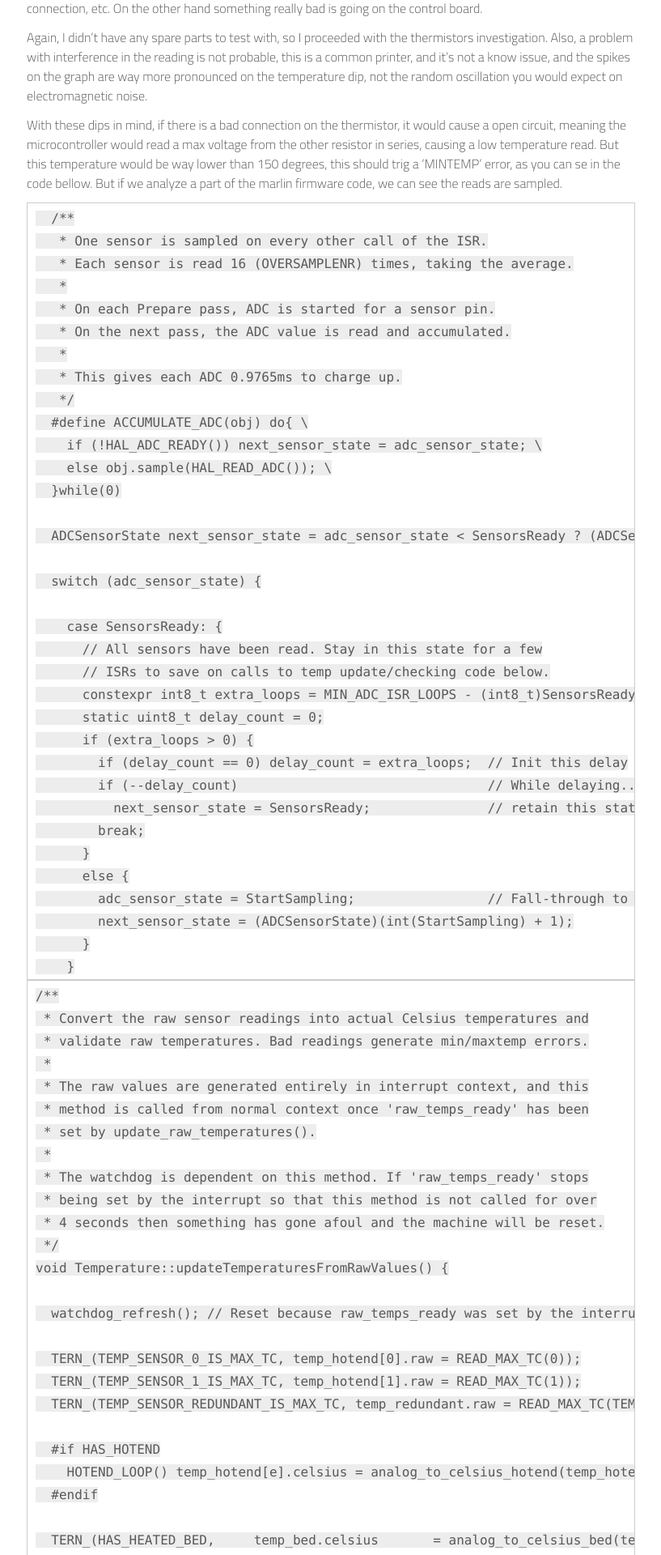
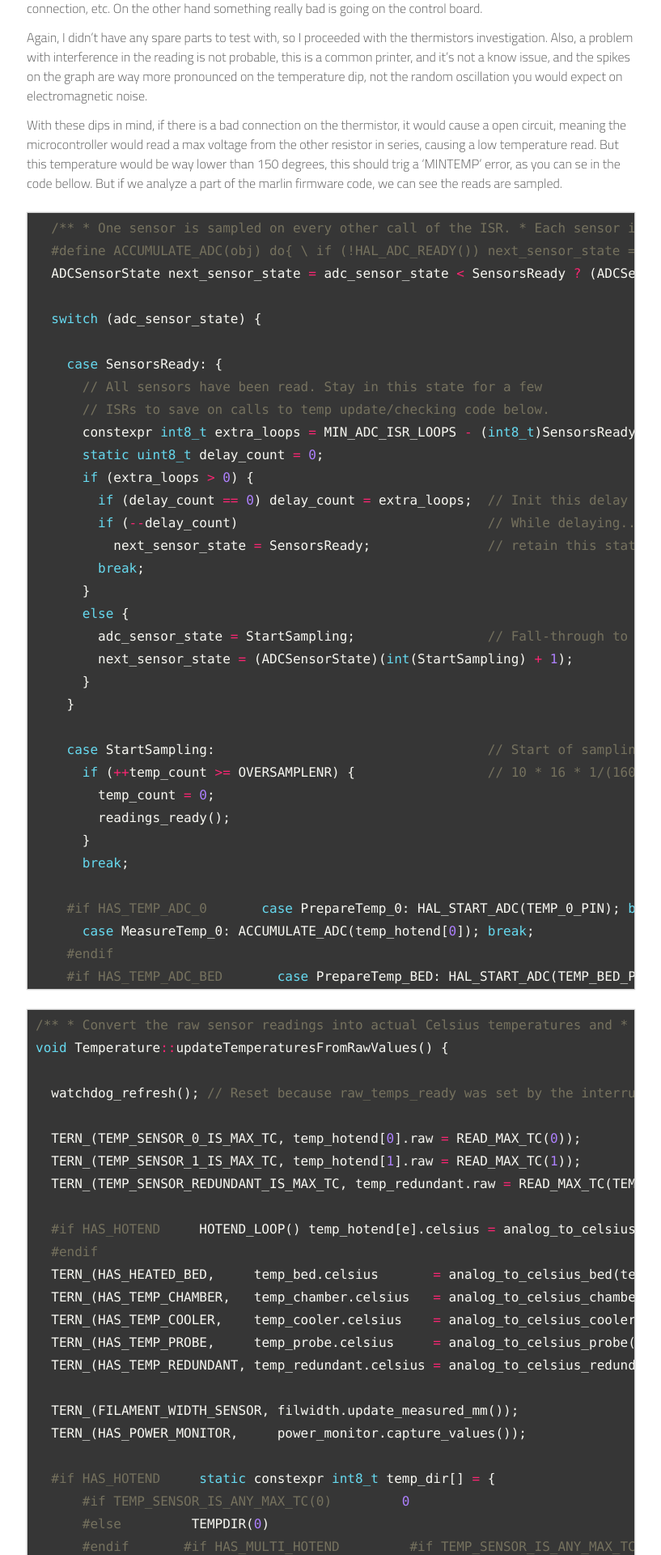
Before and after one commit to danielbibit/danielbibit.github.io, a Jekyll site: the page built from _posts/2021-10-13-ender3-therma-runaway-debug.md, in a window 1280 px wide. Shown: the part 3648-5568 px from the top of the page at 81% size, without its empty margins (231-1048 px from the left). Built offline with Jekyll 4.4.1, drawn with Linux system fonts in a browser that asks for light colours; some web fonts are replaced; some of the changed text lies outside the part shown.

Commit message:
Fix code highlight

````diff
--- a/_posts/2021-10-13-ender3-therma-runaway-debug.md
+++ b/_posts/2021-10-13-ender3-therma-runaway-debug.md
@@ -94,7 +94,7 @@
 causing a low temperature read. But this temperature would be way lower than 150 degrees, this
 should trig a 'MINTEMP' error, as you can se in the code bellow. But if we analyze a part of the
 marlin firmware code, we can see the reads are sampled.
-```C
+```c
   /**
    * One sensor is sampled on every other call of the ISR.
    * Each sensor is read 16 (OVERSAMPLENR) times, taking the average.
@@ -149,7 +149,7 @@
 ```
 
 
-```C
+```c
 /**
  * Convert the raw sensor readings into actual Celsius temperatures and
  * validate raw temperatures. Bad readings generate min/maxtemp errors.
--- a/assets/scss/_syntax-highlighting.scss
+++ b/assets/scss/_syntax-highlighting.scss
@@ -7,7 +7,7 @@
   box-shadow: 0px 0px 2px rgba($black-color, .1);
 
   .highlighter-rouge &, &, .hll, pre, code {
-    background-color: lighten($light-gray-color, 15%) !important;
+    background-color: lighten($dark-gray-color, 1%) !important;
   }
 
   pre {
@@ -34,63 +34,70 @@
     }
   }
 
-  .c     { color: #998; font-style: italic } // Comment
-  .err   { color: #a61717; background-color: #e3d2d2 } // Error
-  .k     { font-weight: bold } // Keyword
-  .o     { font-weight: bold } // Operator
-  .cm    { color: #998; font-style: italic } // Comment.Multiline
-  .cp    { color: #999; font-weight: bold } // Comment.Preproc
-  .c1    { color: #998; font-style: italic } // Comment.Single
-  .cs    { color: #999; font-weight: bold; font-style: italic } // Comment.Special
-  .gd    { color: #000; background-color: #fdd } // Generic.Deleted
-  .gd .x { color: #000; background-color: #faa } // Generic.Deleted.Specific
-  .ge    { font-style: italic } // Generic.Emph
-  .gr    { color: #a00 } // Generic.Error
-  .gh    { color: #999 } // Generic.Heading
-  .gi    { color: #000; background-color: #dfd } // Generic.Inserted
-  .gi .x { color: #000; background-color: #afa } // Generic.Inserted.Specific
-  .go    { color: #888 } // Generic.Output
-  .gp    { color: #555 } // Generic.Prompt
-  .gs    { font-weight: bold } // Generic.Strong
-  .gu    { color: #aaa } // Generic.Subheading
-  .gt    { color: #a00 } // Generic.Traceback
-  .kc    { font-weight: bold } // Keyword.Constant
-  .kd    { font-weight: bold } // Keyword.Declaration
-  .kp    { font-weight: bold } // Keyword.Pseudo
-  .kr    { font-weight: bold } // Keyword.Reserved
-  .kt    { color: #458; font-weight: bold } // Keyword.Type
-  .m     { color: #099 } // Literal.Number
-  .s     { color: #d14 } // Literal.String
-  .na    { color: #008080 } // Name.Attribute
-  .nb    { color: #0086B3 } // Name.Builtin
-  .nc    { color: #458; font-weight: bold } // Name.Class
-  .no    { color: #008080 } // Name.Constant
-  .ni    { color: #800080 } // Name.Entity
-  .ne    { color: #900; font-weight: bold } // Name.Exception
-  .nf    { color: #900; font-weight: bold } // Name.Function
-  .nn    { color: #555 } // Name.Namespace
-  .nt    { color: #000080 } // Name.Tag
-  .nv    { color: #008080 } // Name.Variable
-  .ow    { font-weight: bold } // Operator.Word
-  .w     { color: #bbb } // Text.Whitespace
-  .mf    { color: #099 } // Literal.Number.Float
-  .mh    { color: #099 } // Literal.Number.Hex
-  .mi    { color: #099 } // Literal.Number.Integer
-  .mo    { color: #099 } // Literal.Number.Oct
-  .sb    { color: #d14 } // Literal.String.Backtick
-  .sc    { color: #d14 } // Literal.String.Char
-  .sd    { color: #d14 } // Literal.String.Doc
-  .s2    { color: #d14 } // Literal.String.Double
-  .se    { color: #d14 } // Literal.String.Escape
-  .sh    { color: #d14 } // Literal.String.Heredoc
-  .si    { color: #d14 } // Literal.String.Interpol
-  .sx    { color: #d14 } // Literal.String.Other
-  .sr    { color: #009926 } // Literal.String.Regex
-  .s1    { color: #d14 } // Literal.String.Single
-  .ss    { color: #990073 } // Literal.String.Symbol
-  .bp    { color: #999 } // Name.Builtin.Pseudo
-  .vc    { color: #008080 } // Name.Variable.Class
-  .vg    { color: #008080 } // Name.Variable.Global
-  .vi    { color: #008080 } // Name.Variable.Instance
-  .il    { color: #099 } // Literal.Number.Integer.Long
+
+  .highlight pre { background-color: #272822; }
+  .highlight .hll { background-color: #272822; }
+  .highlight .c { color: #75715e } /* Comment */
+  .highlight .err { color: #960050; background-color: #1e0010 } /* Error */
+  .highlight .k { color: #66d9ef } /* Keyword */
+  .highlight .l { color: #ae81ff } /* Literal */
+  .highlight .n { color: #f8f8f2 } /* Name */
+  .highlight .o { color: #f92672 } /* Operator */
+  .highlight .p { color: #f8f8f2 } /* Punctuation */
+  .highlight .cm { color: #75715e } /* Comment.Multiline */
+  .highlight .cp { color: #75715e } /* Comment.Preproc */
+  .highlight .c1 { color: #75715e } /* Comment.Single */
+  .highlight .cs { color: #75715e } /* Comment.Special */
+  .highlight .ge { font-style: italic } /* Generic.Emph */
+  .highlight .gs { font-weight: bold } /* Generic.Strong */
+  .highlight .kc { color: #66d9ef } /* Keyword.Constant */
+  .highlight .kd { color: #66d9ef } /* Keyword.Declaration */
+  .highlight .kn { color: #f92672 } /* Keyword.Namespace */
+  .highlight .kp { color: #66d9ef } /* Keyword.Pseudo */
+  .highlight .kr { color: #66d9ef } /* Keyword.Reserved */
+  .highlight .kt { color: #66d9ef } /* Keyword.Type */
+  .highlight .ld { color: #e6db74 } /* Literal.Date */
+  .highlight .m { color: #ae81ff } /* Literal.Number */
+  .highlight .s { color: #e6db74 } /* Literal.String */
+  .highlight .na { color: #a6e22e } /* Name.Attribute */
+  .highlight .nb { color: #f8f8f2 } /* Name.Builtin */
+  .highlight .nc { color: #a6e22e } /* Name.Class */
+  .highlight .no { color: #66d9ef } /* Name.Constant */
+  .highlight .nd { color: #a6e22e } /* Name.Decorator */
+  .highlight .ni { color: #f8f8f2 } /* Name.Entity */
+  .highlight .ne { color: #a6e22e } /* Name.Exception */
+  .highlight .nf { color: #a6e22e } /* Name.Function */
+  .highlight .nl { color: #f8f8f2 } /* Name.Label */
+  .highlight .nn { color: #f8f8f2 } /* Name.Namespace */
+  .highlight .nx { color: #a6e22e } /* Name.Other */
+  .highlight .py { color: #f8f8f2 } /* Name.Property */
+  .highlight .nt { color: #f92672 } /* Name.Tag */
+  .highlight .nv { color: #f8f8f2 } /* Name.Variable */
+  .highlight .ow { color: #f92672 } /* Operator.Word */
+  .highlight .w { color: #f8f8f2 } /* Text.Whitespace */
+  .highlight .mf { color: #ae81ff } /* Literal.Number.Float */
+  .highlight .mh { color: #ae81ff } /* Literal.Number.Hex */
+  .highlight .mi { color: #ae81ff } /* Literal.Number.Integer */
+  .highlight .mo { color: #ae81ff } /* Literal.Number.Oct */
+  .highlight .sb { color: #e6db74 } /* Literal.String.Backtick */
+  .highlight .sc { color: #e6db74 } /* Literal.String.Char */
+  .highlight .sd { color: #e6db74 } /* Literal.String.Doc */
+  .highlight .s2 { color: #e6db74 } /* Literal.String.Double */
+  .highlight .se { color: #ae81ff } /* Literal.String.Escape */
+  .highlight .sh { color: #e6db74 } /* Literal.String.Heredoc */
+  .highlight .si { color: #e6db74 } /* Literal.String.Interpol */
+  .highlight .sx { color: #e6db74 } /* Literal.String.Other */
+  .highlight .sr { color: #e6db74 } /* Literal.String.Regex */
+  .highlight .s1 { color: #e6db74 } /* Literal.String.Single */
+  .highlight .ss { color: #e6db74 } /* Literal.String.Symbol */
+  .highlight .bp { color: #f8f8f2 } /* Name.Builtin.Pseudo */
+  .highlight .vc { color: #f8f8f2 } /* Name.Variable.Class */
+  .highlight .vg { color: #f8f8f2 } /* Name.Variable.Global */
+  .highlight .vi { color: #f8f8f2 } /* Name.Variable.Instance */
+  .highlight .il { color: #ae81ff } /* Literal.Number.Integer.Long */
+
+  .highlight .gh { } /* Generic Heading & Diff Header */
+  .highlight .gu { color: #75715e; } /* Generic.Subheading & Diff Unified/Comment? */
+  .highlight .gd { color: #f92672; } /* Generic.Deleted & Diff Deleted */
+  .highlight .gi { color: #a6e22e; } /* Generic.Inserted & Diff Inserted */
 }
````
